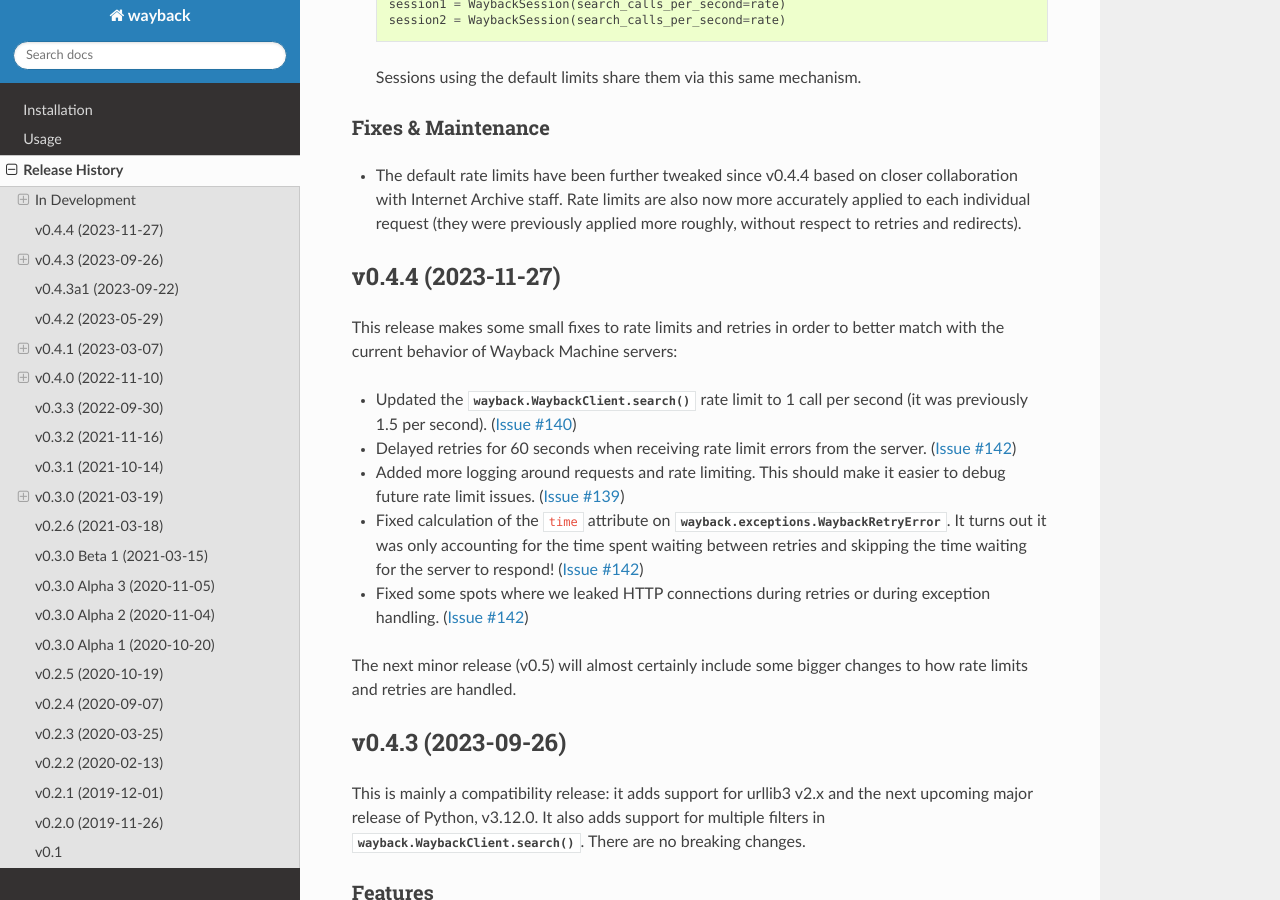
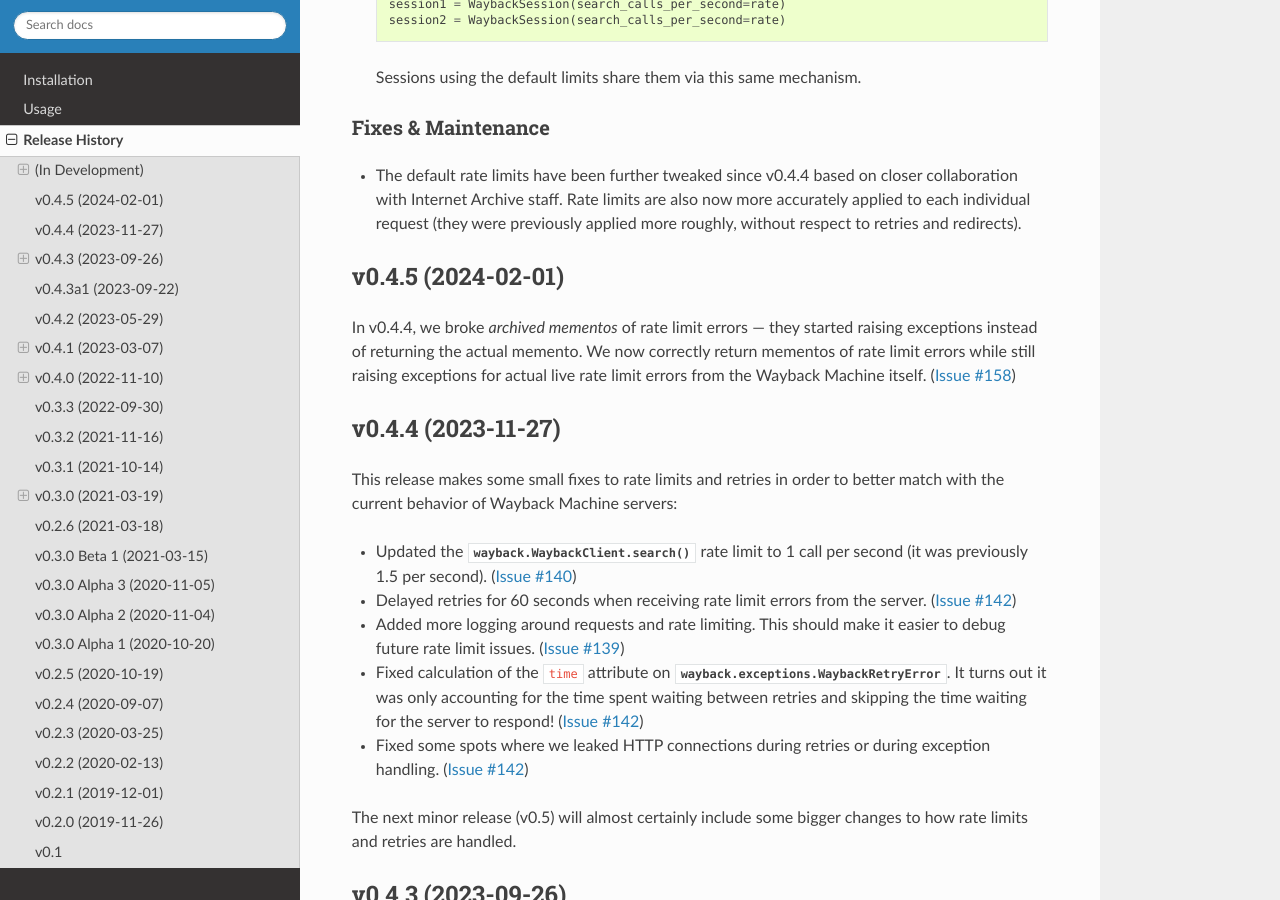
Before and after one commit to edgi-govdata-archiving/wayback, a Sphinx documentation site: the page built from docs/source/release-history.rst, in a window 1280 px wide and 900 px high, scrolled down 1014 px. Built offline with Sphinx 7.4.7 and the Read the Docs theme 2.0.0, drawn with Linux system fonts in a browser that asks for light colours; the version number could not be read and is left out; some of the changed text lies outside the part shown.

Commit message:
Add release notes from v0.4.5

```diff
--- a/docs/source/release-history.rst
+++ b/docs/source/release-history.rst
@@ -2,8 +2,8 @@
 Release History
 ===============
 
-In Development
---------------
+(In Development)
+----------------
 
 Breaking Changes
 ^^^^^^^^^^^^^^^^
@@ -45,6 +45,12 @@ Fixes & Maintenance
 ^^^^^^^^^^^^^^^^^^^
 
 - The default rate limits have been further tweaked since v0.4.4 based on closer collaboration with Internet Archive staff. Rate limits are also now more accurately applied to each individual request (they were previously applied more roughly, without respect to retries and redirects).
+
+
+v0.4.5 (2024-02-01)
+-------------------
+
+In v0.4.4, we broke *archived mementos* of rate limit errors — they started raising exceptions instead of returning the actual memento. We now correctly return mementos of rate limit errors while still raising exceptions for actual live rate limit errors from the Wayback Machine itself. (:issue:`158`)
 
 
 v0.4.4 (2023-11-27)
```
